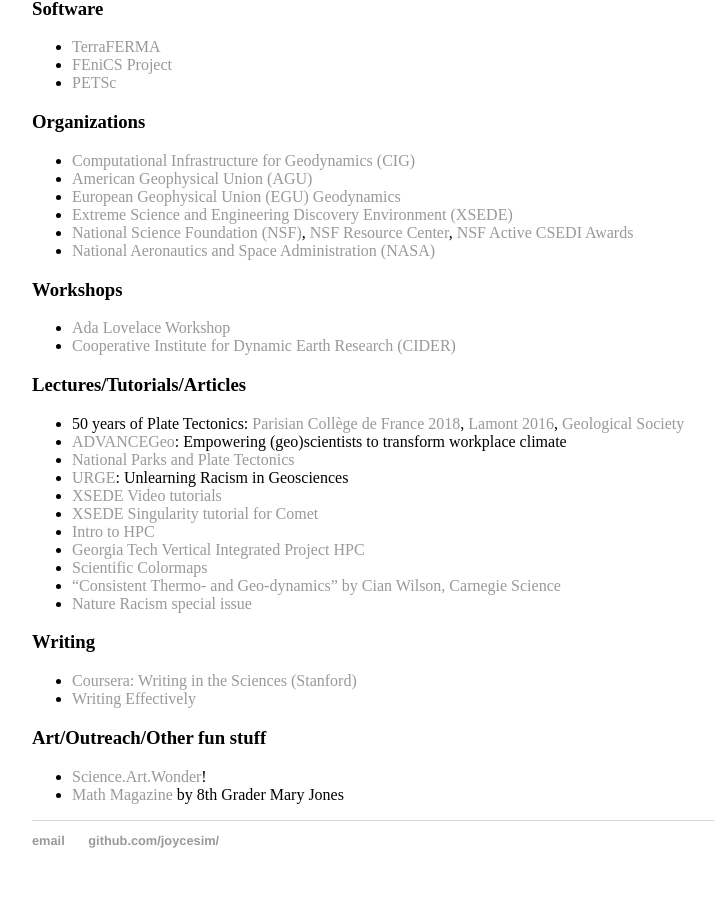
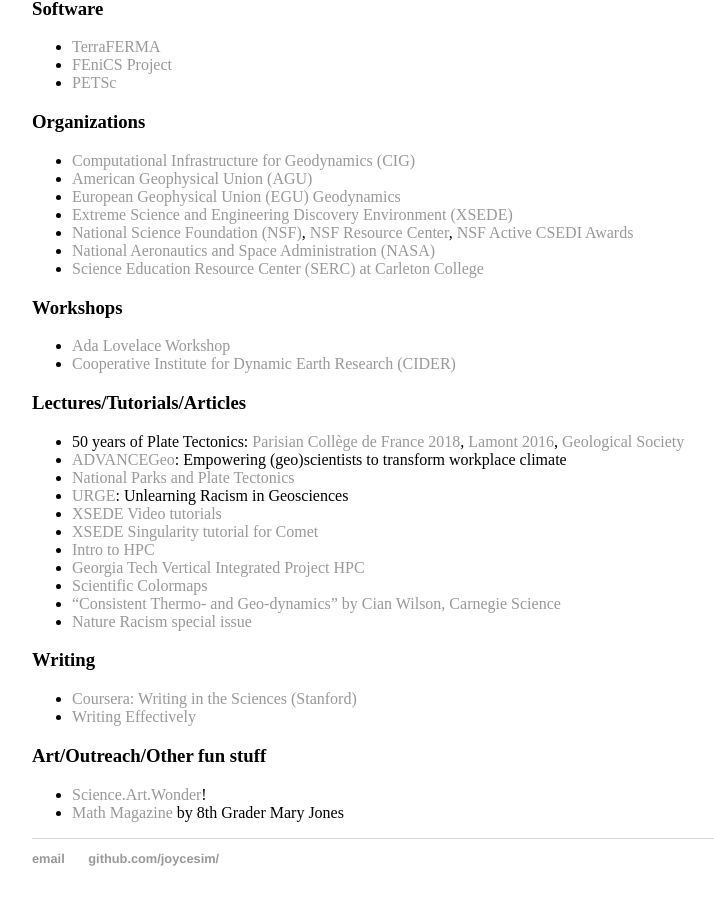
Before and after one commit to joycesim/joycesim.github.io, a Jekyll site: the page built from research/index.md, in a window 1280 px wide and 900 px high, scrolled down 4962 px. Shown: the whole window, without its empty margins (224-938 px from the left). Built offline with Jekyll 4.4.1, drawn with Linux system fonts in a browser that asks for light colours.

Commit message:
Update index.md

```diff
--- a/research/index.md
+++ b/research/index.md
@@ -55,6 +55,7 @@
 * [Extreme Science and Engineering Discovery Environment (XSEDE)](https://www.xsede.org/)
 * [National Science Foundation (NSF)](https://www.nsf.gov/), [NSF Resource Center](https://nsfpolicyoutreach.com/resource-center/), [NSF Active CSEDI Awards](https://www.nsf.gov/awardsearch/advancedSearchResult?PIId=&PIFirstName=&PILastName=&PIOrganization=&PIState=&PIZip=&PICountry=&ProgOrganization=&ProgEleCode=1585&BooleanElement=All&ProgRefCode=&BooleanRef=All&Program=&ProgOfficer=&Keyword=&AwardNumberOperator=&AwardAmount=&AwardInstrument=&ActiveAwards=true&OriginalAwardDateOperator=&StartDateOperator=&ExpDateOperator=)
 * [National Aeronautics and Space Administration (NASA)](https://www.nasa.gov/)
+* [Science Education Resource Center (SERC) at Carleton College](https://serc.carleton.edu/NAGTWorkshops/earlycareer/index.html)
 
 ### Workshops
 * [Ada Lovelace Workshop](https://www.egu.eu/gd/meetings/conference-series/ada-lovelace-workshops-on-modelling-mantle-and-lithosphere-dynamics/)
```
